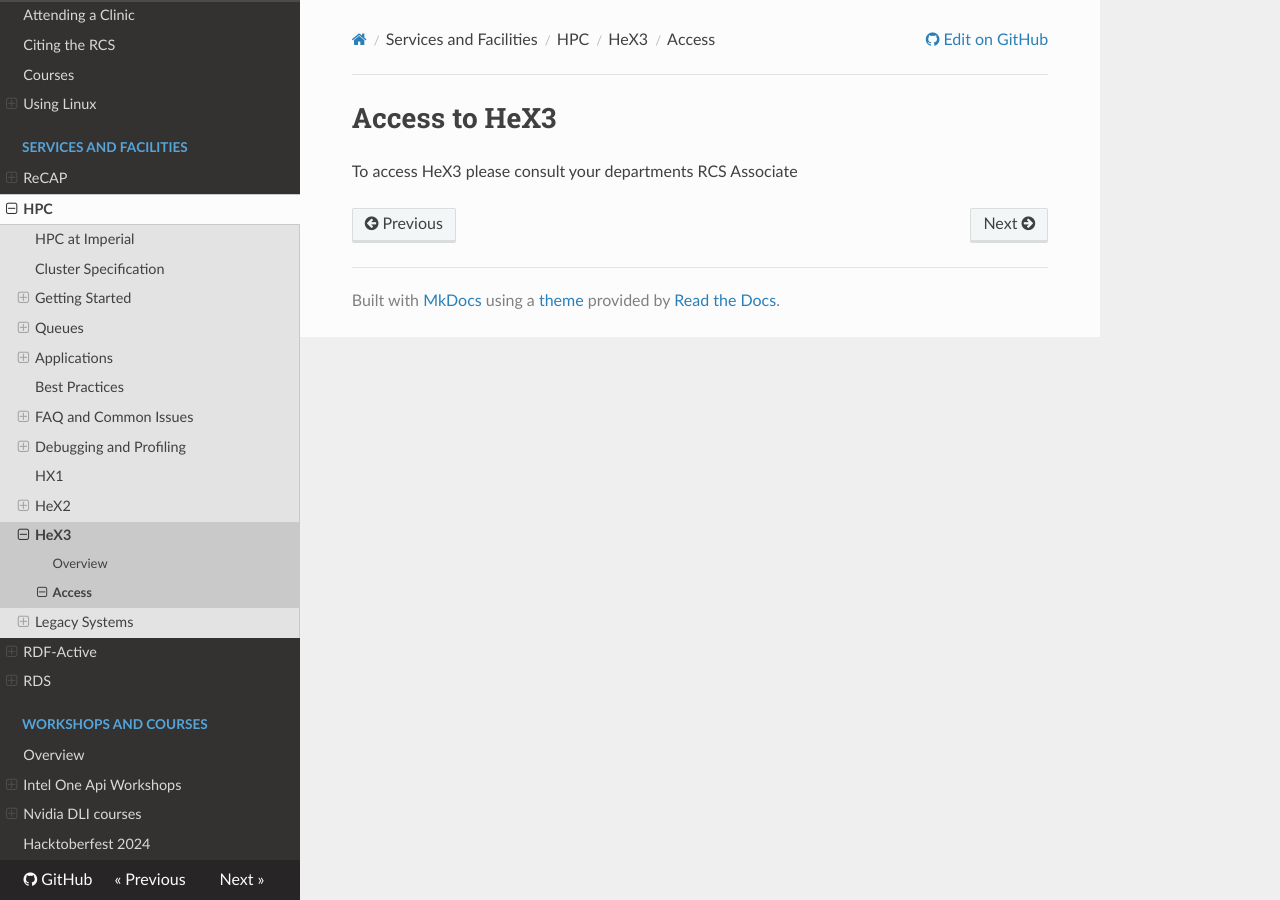
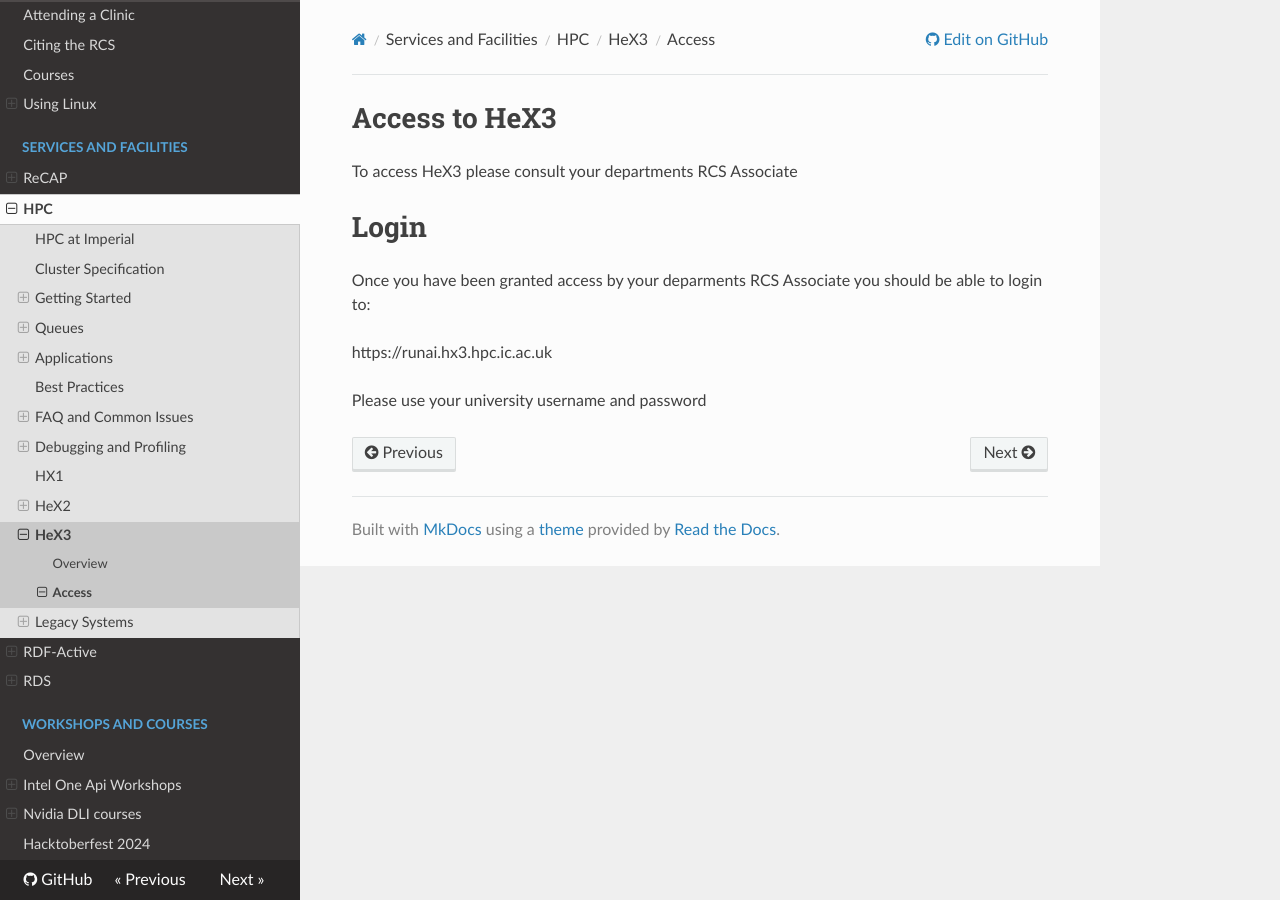
Before and after one commit to ImperialCollegeLondon/icl-rcs-user-guide, an MkDocs documentation site: the page built from docs/hpc/hx3/access.md, in a window 1280 px wide. Built offline with MkDocs 1.6.1, drawn with Linux system fonts in a browser that asks for light colours; nearby versions of some CDN libraries.

Commit message:
Add access url

```diff
--- a/docs/hpc/hx3/access.md
+++ b/docs/hpc/hx3/access.md
@@ -1,3 +1,11 @@
 # Access to HeX3
 
 To access HeX3 please consult your departments RCS Associate
+
+# Login
+
+Once you have been granted access by your deparments RCS Associate you should be able to login to:
+
+https://runai.hx3.hpc.ic.ac.uk
+
+Please use your university username and password
```
